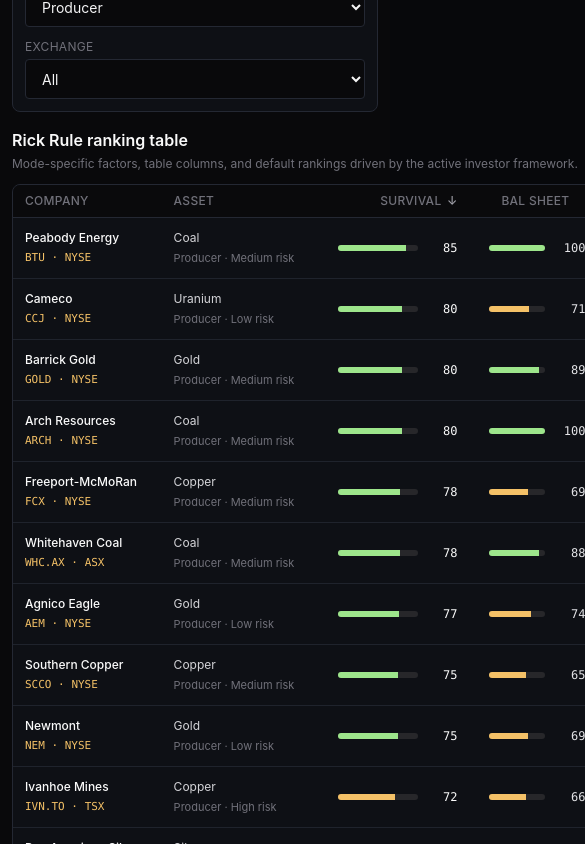
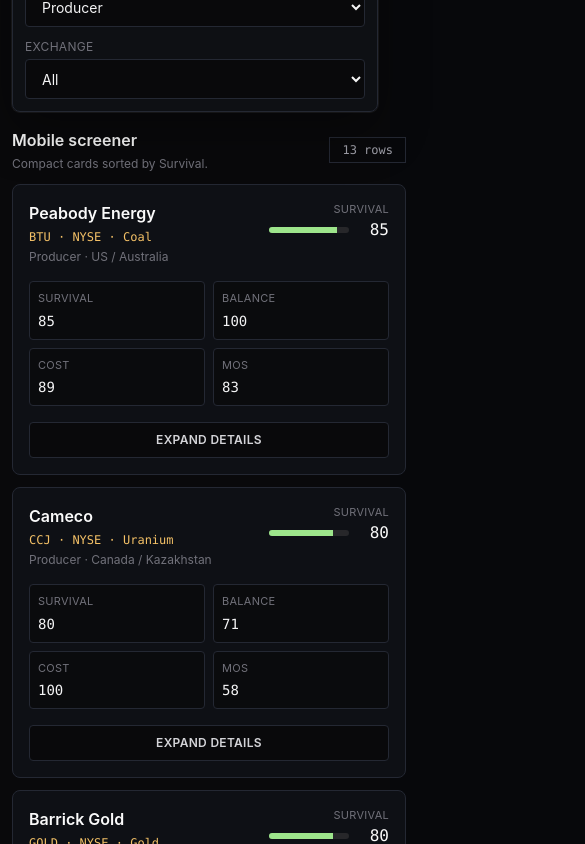
Before and after one commit to Mindlifts/mining-screener, a Next.js app: page / in a window 390 px wide. Shown: the part 1300-2144 px from the top of the page, 585 px wide, since content can reach past the window. Built offline with nearby package versions, Linux system fonts and the light colour scheme.

Commit message:
Add responsive screener mobile cards

```diff
--- a/components/dashboard/InvestorDnaDashboard.tsx
+++ b/components/dashboard/InvestorDnaDashboard.tsx
@@ -10,6 +10,7 @@ import {
   type DevelopmentStage
 } from "@/data/mining-universe";
 import { ModeNavigation } from "@/components/dashboard/ModeNavigation";
+import { MobileScreenerCards } from "@/components/dashboard/MobileScreenerCards";
 import {
   CompanyCell,
   ScorePill,
@@ -320,7 +321,7 @@ export function InvestorDnaDashboard() {
 
         {activeMode === "Custom" ? <CustomWeightPanel weights={customWeights} onChange={setCustomWeights} /> : null}
 
-        <ShellCard className="p-3">
+        <ShellCard className="sticky top-0 z-20 p-3 shadow-glow lg:static lg:shadow-none">
           <div className="grid gap-3 sm:grid-cols-2 xl:grid-cols-5">
             <label className="sm:col-span-2">
               <span className="mb-1 block text-xs uppercase tracking-wide text-zinc-500">Search</span>
@@ -373,7 +374,14 @@ export function InvestorDnaDashboard() {
 
         <section className="grid gap-4 xl:grid-cols-[1fr_360px]">
           <div className="space-y-3">
-            <div className="flex items-center justify-between gap-3">
+            <MobileScreenerCards
+              rows={rows}
+              activeMode={activeMode}
+              primaryLabel={modeConfig.shortLabel}
+              primaryScore={modeConfig.primaryScore}
+            />
+
+            <div className="hidden items-center justify-between gap-3 lg:flex">
               <div>
                 <h2 className="text-base font-semibold text-zinc-50">{activeMode} ranking table</h2>
                 <p className="mt-1 text-xs text-zinc-500">
@@ -382,6 +390,7 @@ export function InvestorDnaDashboard() {
               </div>
               <span className="border border-zincLine px-3 py-1 font-mono text-xs text-zinc-400">{rows.length} rows</span>
             </div>
+            <div className="hidden lg:block">
               <ScreenerTable
                 rows={rows}
                 columns={columns}
@@ -389,6 +398,7 @@ export function InvestorDnaDashboard() {
                 sortDirection={sortDirection}
                 onSort={handleSort}
               />
+            </div>
           </div>
 
           <aside className="space-y-4">
--- /dev/null
+++ b/components/dashboard/MobileScreenerCards.tsx
@@ -0,0 +1,182 @@
+"use client";
+
+import Link from "next/link";
+import { useEffect, useState } from "react";
+import type { CompanyScore, InvestorMode } from "@/lib/scoring";
+import { formatMoney, formatMultiple, formatNumber, formatPercent } from "@/components/dashboard/formatters";
+import { ScorePill, type EnrichedCompany } from "@/components/dashboard/ScreenerTable";
+
+function ModeMetrics({ row, activeMode }: { row: EnrichedCompany; activeMode: InvestorMode }) {
+  const { company, score } = row;
+
+  if (activeMode === "Rick Rule") {
+    return [
+      ["Survival", score.survival],
+      ["Balance", score.balanceSheet],
+      ["Cost", score.cost],
+      ["MoS", company.marginOfSafety]
+    ];
+  }
+
+  if (activeMode === "Eric Sprott") {
+    return [
+      ["Torque", score.torque],
+      ["Leverage", company.commodityLeverage],
+      ["Insider", `${formatPercent(company.insiderOwnership)}`],
+      ["Catalysts", score.catalysts]
+    ];
+  }
+
+  if (activeMode === "Ross Beaty") {
+    return [
+      ["Mgmt", score.management],
+      ["Execution", company.executionTrackRecord],
+      ["Builder", company.mineBuildingTrackRecord],
+      ["Capital", company.capitalAllocation]
+    ];
+  }
+
+  if (activeMode === "Tavi Costa") {
+    return [
+      ["Macro", score.macro],
+      ["Cycle", score.commodityCycle],
+      ["Real Rates", company.realRatesSensitivity],
+      ["Beta", company.commodityLeverage]
+    ];
+  }
+
+  if (activeMode === "Lobo Tigre") {
+    return [
+      ["Value", score.valuation],
+      ["NAV Disc", `${company.navDiscount}%`],
+      ["EV/Res", company.evResource],
+      ["Contrarian", score.contrarian]
+    ];
+  }
+
+  return [
+    ["Total", score.total],
+    ["Survival", score.survival],
+    ["Torque", score.torque],
+    ["Macro", score.macro]
+  ];
+}
+
+function DetailGrid({ row }: { row: EnrichedCompany }) {
+  const { company, score } = row;
+  const details = [
+    ["Market Cap", formatMoney(company.marketCap)],
+    ["EV", formatMoney(company.enterpriseValue)],
+    ["EV/EBITDA", formatMultiple(company.evEbitda)],
+    ["FCF Yield", formatPercent(company.fcfYield)],
+    ["AISC", `${formatNumber(company.aisc)} ${company.aiscUnit}`],
+    ["Reserve Life", `${company.reserveLife}y`],
+    ["Net Debt", formatMoney(company.netDebt)],
+    ["Jurisdiction", `${company.jurisdictionRisk} · ${score.jurisdiction}`]
+  ];
+
+  return (
+    <div className="mt-4 grid grid-cols-2 gap-2 border-t border-zincLine pt-4 text-xs">
+      {details.map(([label, value]) => (
+        <div key={label} className="rounded border border-zincLine bg-zinc-950/70 p-2">
+          <p className="uppercase tracking-wide text-zinc-500">{label}</p>
+          <p className="mt-1 font-mono text-zinc-100">{value}</p>
+        </div>
+      ))}
+    </div>
+  );
+}
+
+export function MobileScreenerCards({
+  rows,
+  activeMode,
+  primaryLabel,
+  primaryScore
+}: {
+  rows: EnrichedCompany[];
+  activeMode: InvestorMode;
+  primaryLabel: string;
+  primaryScore: keyof CompanyScore;
+}) {
+  const pageSize = 6;
+  const [visibleCount, setVisibleCount] = useState(pageSize);
+  const [expandedSlug, setExpandedSlug] = useState<string | null>(null);
+
+  useEffect(() => {
+    setVisibleCount(pageSize);
+    setExpandedSlug(null);
+  }, [rows, activeMode]);
+
+  const visibleRows = rows.slice(0, visibleCount);
+  const hasMore = visibleCount < rows.length;
+
+  return (
+    <section className="space-y-3 lg:hidden">
+      <div className="flex items-center justify-between gap-3">
+        <div>
+          <h2 className="text-base font-semibold text-zinc-50">Mobile screener</h2>
+          <p className="mt-1 text-xs text-zinc-500">Compact cards sorted by {primaryLabel}.</p>
+        </div>
+        <span className="border border-zincLine px-3 py-1 font-mono text-xs text-zinc-400">{rows.length} rows</span>
+      </div>
+
+      <div className="space-y-3">
+        {visibleRows.map((row) => {
+          const { company, score } = row;
+          const isExpanded = expandedSlug === company.slug;
+
+          return (
+            <article key={company.slug} className="rounded-lg border border-zincLine bg-zincPanel/85 p-4">
+              <div className="flex items-start justify-between gap-3">
+                <div className="min-w-0">
+                  <Link href={`/companies/${company.slug}`} className="block truncate text-base font-semibold text-zinc-50">
+                    {company.company}
+                  </Link>
+                  <p className="mt-1 font-mono text-xs text-caution">
+                    {company.ticker} · {company.exchange} · {company.commodity}
+                  </p>
+                  <p className="mt-1 text-xs text-zinc-500">
+                    {company.stage} · {company.jurisdiction}
+                  </p>
+                </div>
+                <div className="shrink-0 text-right">
+                  <p className="text-[11px] uppercase tracking-wide text-zinc-500">{primaryLabel}</p>
+                  <ScorePill value={score[primaryScore]} strong />
+                </div>
+              </div>
+
+              <div className="mt-4 grid grid-cols-2 gap-2">
+                {ModeMetrics({ row, activeMode }).map(([label, value]) => (
+                  <div key={label} className="rounded border border-zincLine bg-zinc-950/70 p-2">
+                    <p className="text-[11px] uppercase tracking-wide text-zinc-500">{label}</p>
+                    <p className="mt-1 font-mono text-sm text-zinc-100">{value}</p>
+                  </div>
+                ))}
+              </div>
+
+              {isExpanded ? <DetailGrid row={row} /> : null}
+
+              <button
+                type="button"
+                onClick={() => setExpandedSlug(isExpanded ? null : company.slug)}
+                className="mt-4 h-9 w-full rounded border border-zincLine bg-zinc-950 text-xs font-semibold uppercase tracking-wide text-zinc-300 transition hover:border-zinc-600 hover:text-zinc-50"
+              >
+                {isExpanded ? "Hide details" : "Expand details"}
+              </button>
+            </article>
+          );
+        })}
+      </div>
+
+      {hasMore ? (
+        <button
+          type="button"
+          onClick={() => setVisibleCount((current) => Math.min(current + pageSize, rows.length))}
+          className="h-11 w-full rounded-lg border border-zincLine bg-zincPanel text-sm font-semibold text-zinc-100 transition hover:border-terminalGreen/60"
+        >
+          Show more
+        </button>
+      ) : null}
+    </section>
+  );
+}
```
Lines whose indentation alone changed are shown as unchanged.
